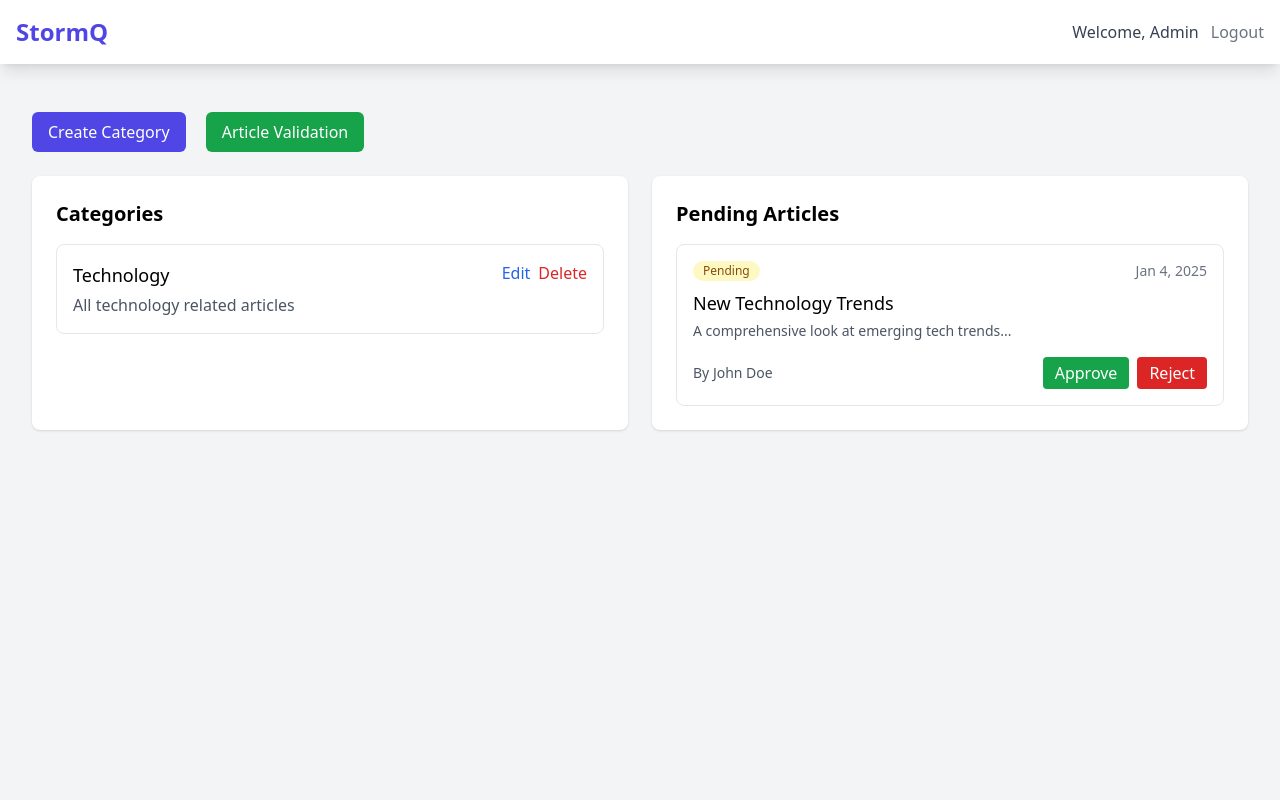
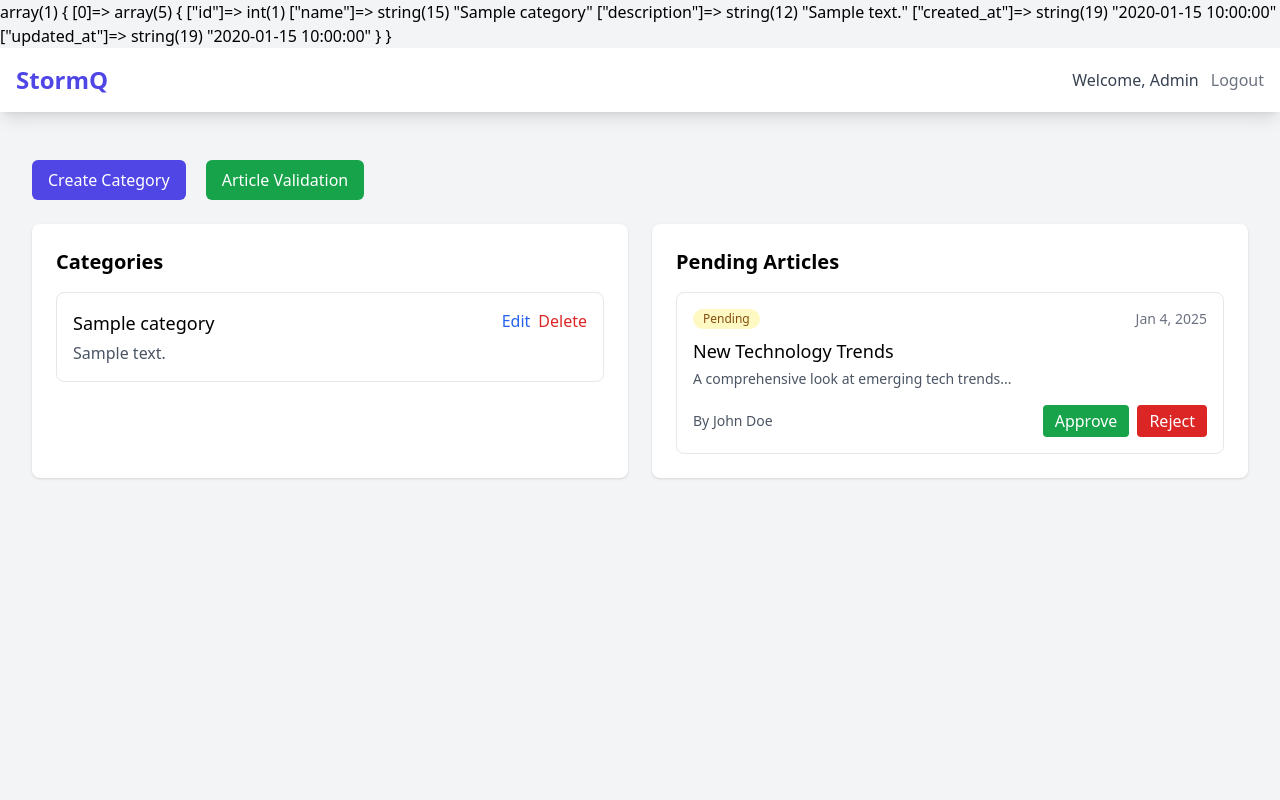
Before and after one commit to majdifox/StormQXII, a PHP site: page /admindash.php in a window 1280 px wide. Run offline with PHP 8.4, Linux system fonts and the light colour scheme; tables that the repository leaves empty or names only in its code hold one stand-in row (values such as "Sample post"); some libraries are stand-ins or nearby versions.

Commit message:
the display function is now working on the admin dashboard

```diff
--- a/admindash.php
+++ b/admindash.php
@@ -14,6 +14,11 @@ if(isset($_POST["categoryName"],$_POST["categoryDescription"])){
 
 }
 
+    $db = new Database();
+    $admin = new admin($db->getConnection());
+
+    $display = $admin->displayCategory();
+    var_dump($display);
 
 ?>
 
@@ -65,12 +70,17 @@ if(isset($_POST["categoryName"],$_POST["categoryDescription"])){
                 <div class="bg-white rounded-lg shadow p-6">
                     <h2 class="text-xl font-semibold mb-4">Categories</h2>
                     <div class="space-y-4">
-                        <!-- Category Card -->
+                       <?php
+                       foreach($display as $category){
+
+
+
+                       ?><!-- Category Card -->
                         <div class="border rounded-lg p-4">
                             <div class="flex justify-between items-start">
                                 <div>
-                                    <h3 class="text-lg font-medium">Technology</h3>
-                                    <p class="text-gray-600 mt-1">All technology related articles</p>
+                                    <h3 class="text-lg font-medium"><?=$category["name"]?></h3>
+                                    <p class="text-gray-600 mt-1"><?=$category["description"]?></p>
                                 </div>
                                 <div class="flex space-x-2">
                                     <button class="text-blue-600 hover:text-blue-800">Edit</button>
@@ -78,7 +88,9 @@ if(isset($_POST["categoryName"],$_POST["categoryDescription"])){
                                 </div>
                             </div>
                         </div>
-                        <!-- Add more category cards here -->
+                        <?php
+}
+                        ?>
                     </div>
                 </div>
 
--- a/models/admin.php
+++ b/models/admin.php
@@ -67,11 +67,10 @@ class admin extends users{
 
     public function displayCategory(){
 
-        $query = "SELECT name, description, created_at, updated_at, created_at FROM categories";
-        $stmt = $this->prepare($query);
-        $stmt->execute();
+        $query = "SELECT * FROM categories";
+        $stmt = $this->conn->query($query);
 
-        return $stmt;
+        return $stmt->fetchAll(PDO::FETCH_ASSOC);
     }
 
 
```
